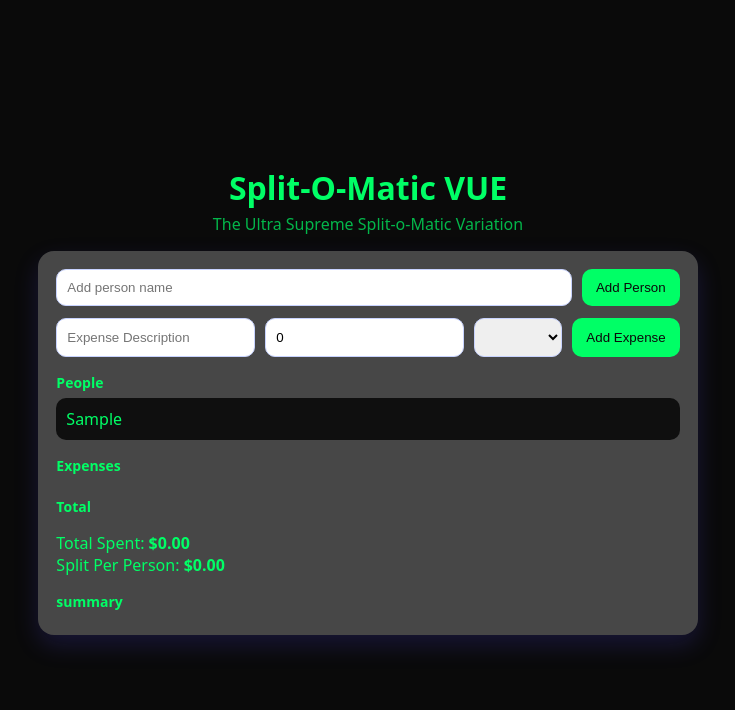
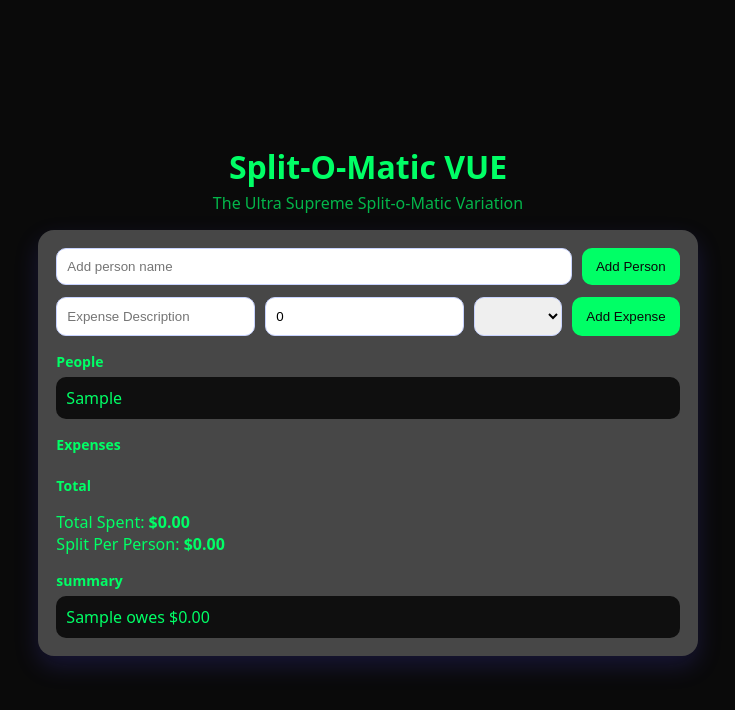
Before and after one commit to JacobReyna123/SPLIT-O-MATIC, a Vue app in the folder expense-splitter-vue/: page / in a window 1280 px wide. Both pictures are taken after typing "Sample" into the empty fields and a click on the button "Add Person". Shown: the top 710 px of the page, without its empty margins (272-1007 px from the left). Built offline with nearby package versions, Linux system fonts and the light colour scheme.

Commit message:
massive changes

```diff
--- a/expense-splitter-vue/src/App.vue
+++ b/expense-splitter-vue/src/App.vue
@@ -1,32 +1,30 @@
 <script setup>
-    import {ref, computed} from 'vue'
+import { ref, computed } from 'vue'
 import Header from './components/Header.vue'
 import Card from './components/Card.vue'
 import Section from './components/Section.vue'
 
 const people = ref([])
-    const newPerson = ref ('')
+const newPerson = ref('')
 
 const addPerson = () => {
     const name = newPerson.value.trim()
-
-        if(!name) return
-
+    if (!name) return
     people.value.push(name)
     newPerson.value = ''
 }
 
 const expenses = ref([])
-const newExpense = ref ({
-    desc:'',
+const newExpense = ref({
+    desc: '',
     amount: 0,
     paidBy: ''
 })
 
 const addExpense = () => {
-    const {desc, amount, paidBy} = newExpense.value
+    const { desc, amount, paidBy } = newExpense.value
 
-    if(!desc.trim() || isNaN(parseFloat(amount)) || !paidBy) return
+    if (!desc.trim() || isNaN(parseFloat(amount)) || !paidBy) return
 
     expenses.value.push({
         desc: desc.trim(),
@@ -37,23 +35,33 @@ const addExpense = () => {
     newExpense.value = {
         desc: '',
         amount: 0,
-        paidBy:''
+        paidBy: ''
     }
 }
 
 const total = computed(() => {
-    return expenses.value.reduce((total, expense) => total + expense.amount, 0).toFixed(2)
+    return expenses.value
+        .reduce((total, expense) => total + expense.amount, 0)
+        .toFixed(2)
 })
 
-const split = computed(()=> {
-    if (people.value.length===0) return '0.00'
-    return(total.value / people.value.length).toFixed(2)
+const split = computed(() => {
+    if (people.value.length === 0) return '0.00'
+    return (total.value / people.value.length).toFixed(2)
 })
 
+  const summaryList = computed(()=> {
+    return people.value.map(person => {
+      const totalPaid = expenses.value
+        .filter(exp => exp.paidBy === person)
+        .reduce((total, expense)=>total+expense.amount, 0)
+
+        const balance = totalPaid - (total.value / people.value.length)
+
+        return `${person} ${balance > 0 ? 'gets' : 'owes'} $${Math.abs(balance).toFixed(2)}`
+    })
+})
 </script>
-
-
-
 
 <template>
     <Header/>
@@ -100,7 +108,10 @@ const split = computed(()=> {
      </Section>
 
     <Section title="summary">
-            <ul id="summaryList" class="list"></ul>
+            <ul id="summaryList" class="list">
+                <li v-for="(summary,index) in summaryList" :key="index">{{ summary }}</li>
+            </ul>
+
     </Section>
     </card>
 
@@ -148,7 +159,7 @@ button {
     justify-content: space-between;
 }
 
-.summary li {
+.summaryList li {
     background: #dcfce7;
     color: #00aa44;
 
```
Lines whose indentation alone changed are shown as unchanged.
